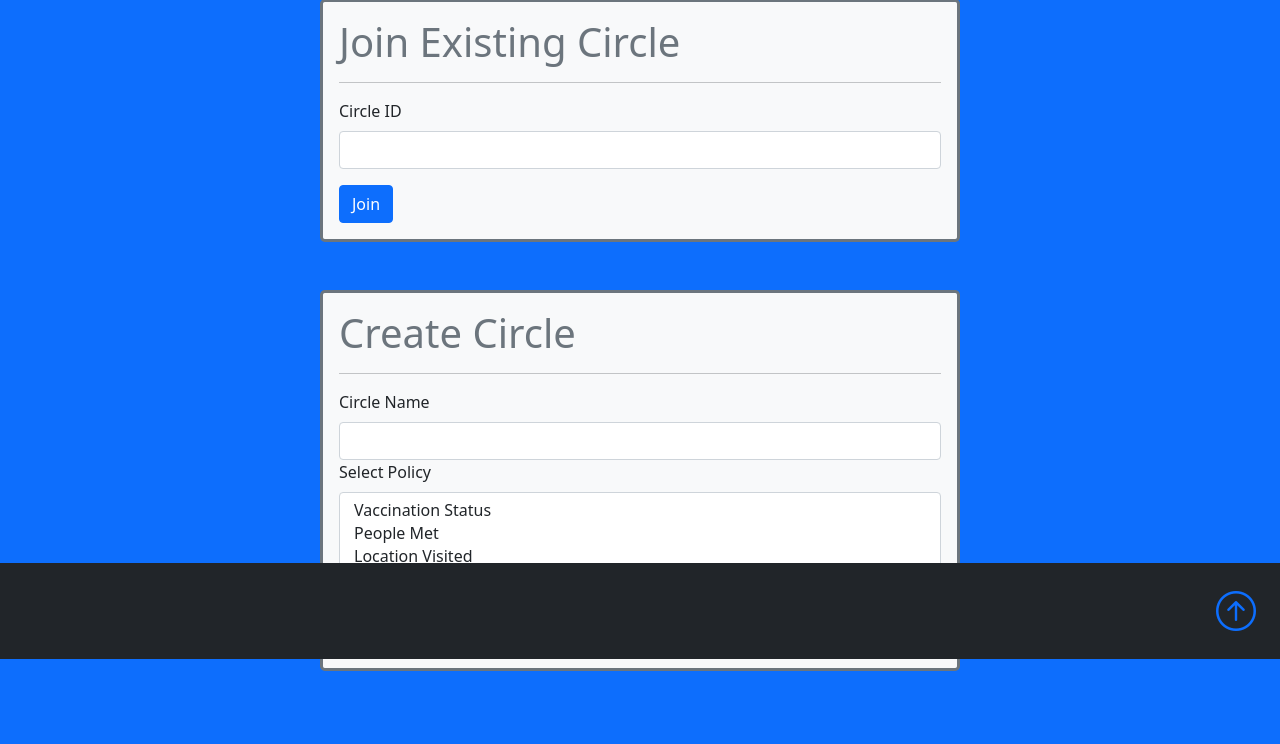
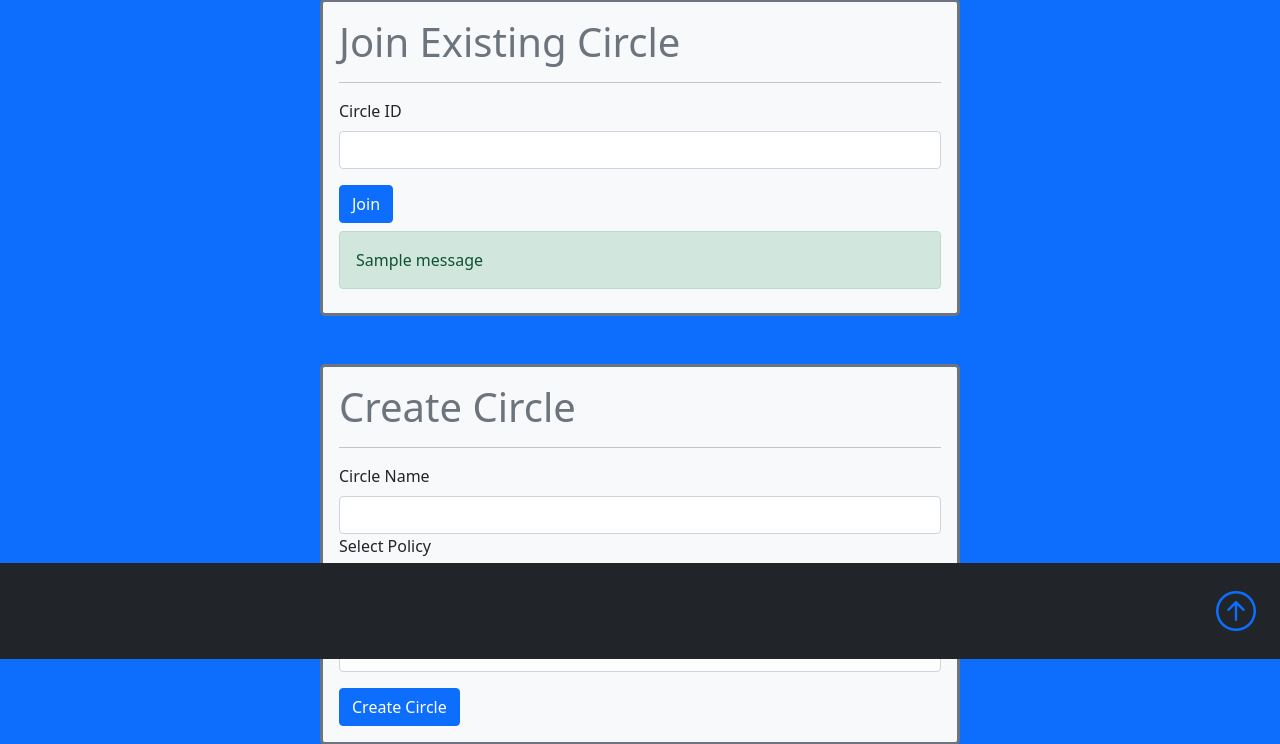
Before and after one commit to gcivil-nyu-org/S2022-Team-6-repo, a Django app: a page that uses circle/templates/circle/add.html in a window 1280 px wide. Shown: the part 141-885 px from the top of the page. Before the commit the page ends 812 px from the top, so only its background shows below. Run offline with Django 4.2, Linux system fonts and the light colour scheme; tables that the repository leaves empty hold one stand-in row (values such as "Sample post"); one stand-in notice (Sample message) is shown; some libraries are stand-ins or nearby versions.

Commit message:
request alerts

```diff
--- a/circle/templates/circle/add.html
+++ b/circle/templates/circle/add.html
@@ -17,6 +17,19 @@
                         <input type="text" class="form-control" name="circle_id" id="circle_id">
                     </div>
                     <button type="submit" name="request_circle" class="btn btn-primary">Join</button>
+                    {% if messages %}
+                        {% for message in messages %}
+                            {% if message.tags == 'error' %}
+                                <div class="alert alert-danger my-2" role="alert">
+                                    {{message}}
+                                </div>
+                            {% elif message.tags == 'success' %}
+                                <div class="alert alert-success my-2" role="alert">
+                                    {{message}}
+                                </div>
+                            {% endif %}
+                        {% endfor %}
+                    {% endif %}
                 </form>
             </div>
         </div>
--- a/circle/views.py
+++ b/circle/views.py
@@ -1,5 +1,7 @@
 from django.shortcuts import render
 from django.http import HttpResponse
+from django.contrib import messages
+
 from .models import Circle, CircleUser, CirclePolicy, Policy, RequestCircle
 from login.models import UserData
 from .helper import *
@@ -62,8 +64,23 @@ def current_circle(request, username, circle_id):
 def create(request, username):
 
     if request.method == 'POST' and 'request_circle' in request.POST:
-        create_request(username, request.POST.get('circle_id'))
-        # TODO: Already member alert
+        circle_id = request.POST.get('circle_id')
+        try:
+            Circle.objects.get(circle_id=circle_id)
+            try:
+                RequestCircle.objects.get(
+                    circle_id=circle_id, username=username)
+                messages.error(request, 'Request Pending!')
+            except:
+                try:
+                    CircleUser.objects.get(
+                        username=username, circle_id=circle_id)
+                    messages.error(request, 'Already a Member!')
+                except:
+                    create_request(username, circle_id)
+                    messages.success(request, 'Request sent to Circle Admin')
+        except:
+            messages.error(request, 'Circle ID does not exist!')
 
     if request.method == 'POST' and 'create_circle' in request.POST:
         create_circle(username, request.POST.get('circle_name'),
```
Also changed, not shown: circle/driver.py (+7 -17 lines).
